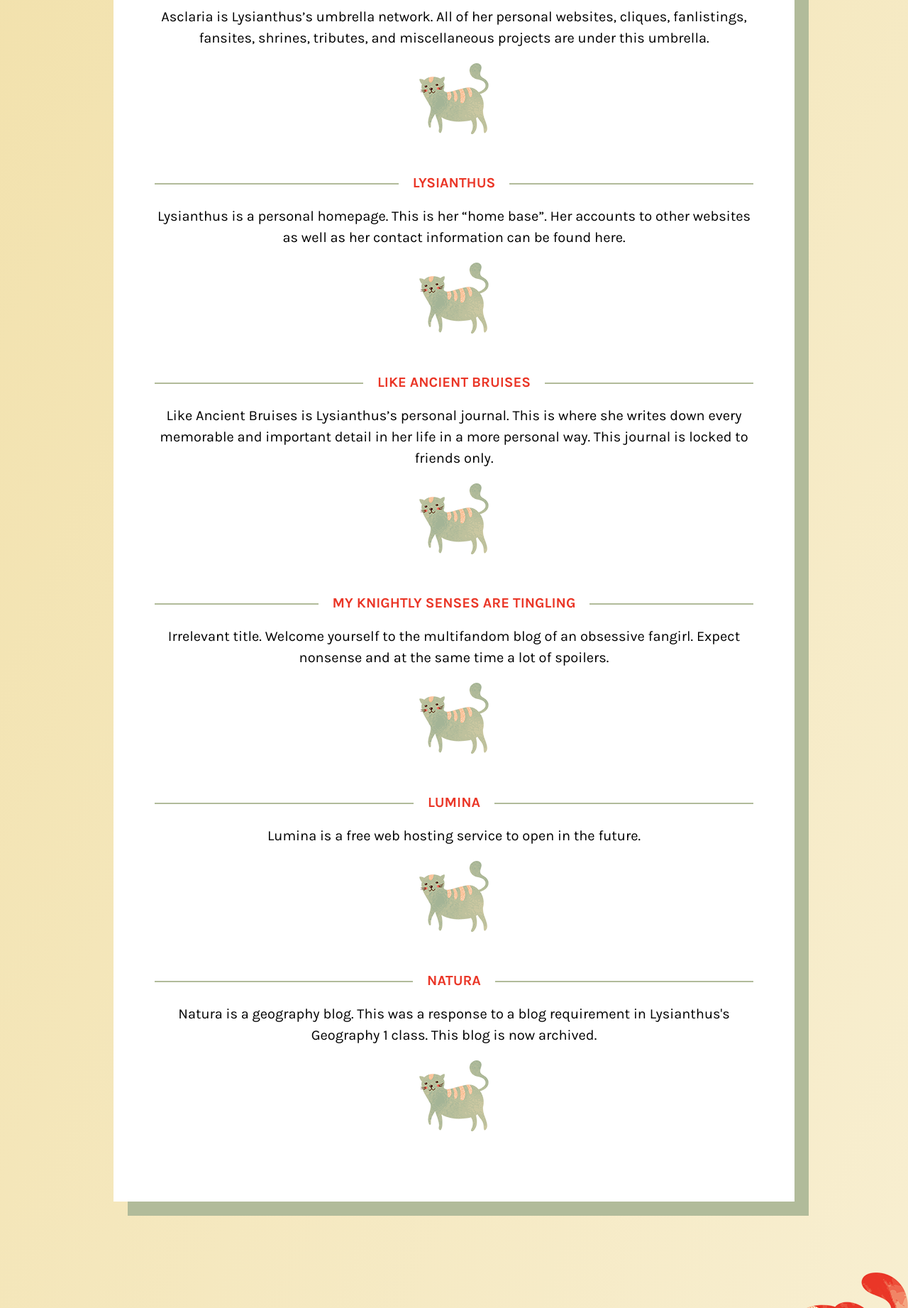
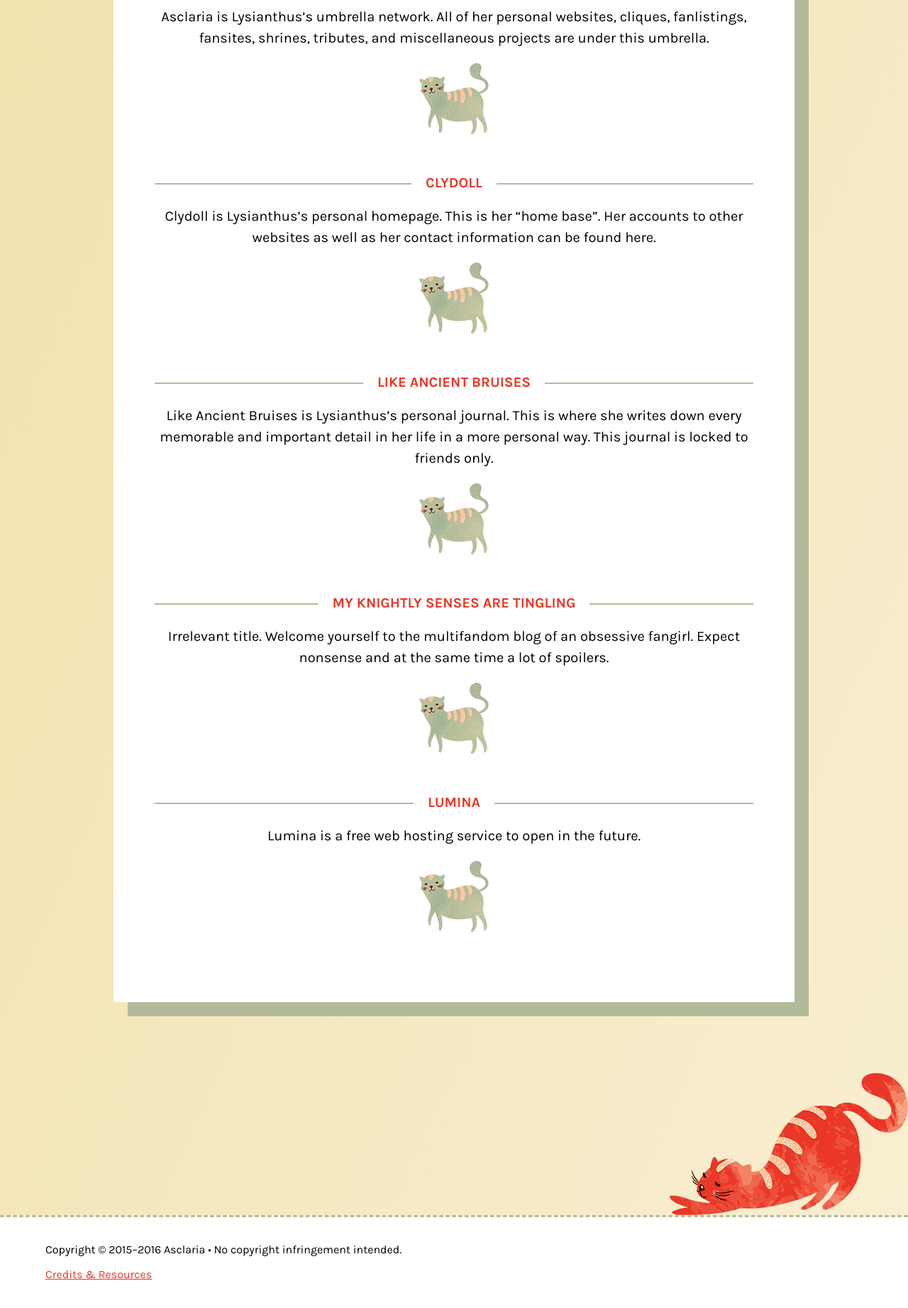
Before and after one commit to Lysianthus/asclaria, a PHP site: page /static/projects_personal.php in a window 1280 px wide. Shown: the part 1101-2944 px from the top of the page at 71% size. After the commit the page ends 2904 px from the top, so only its background shows below. Run offline with PHP 8.4, Linux system fonts and the light colour scheme; some libraries are stand-ins or nearby versions.

Commit message:
[New] Archived Projects

```diff
--- a/static/projects_personal.php
+++ b/static/projects_personal.php
@@ -18,9 +18,9 @@
 				<p><a class="go" target="_blank" href="http://asclaria.org"><img alt="" src="/assets/images/friendly_cat.png" /></a></p>
 			</div> <!-- .project -->
 			<div class="project">
-				<h2 class="project-title"><span>Lysianthus</span></h2>
-				<p>Lysianthus is a personal homepage. This is her “home base”. Her accounts to other websites as well as her contact information can be found here.</p>
-				<p><a class="go" target="_blank" href="http://lysianthus.xyz"><img alt="" src="/assets/images/friendly_cat.png" /></a></p>
+				<h2 class="project-title"><span>Clydoll</span></h2>
+				<p>Clydoll is Lysianthus’s personal homepage. This is her “home base”. Her accounts to other websites as well as her contact information can be found here.</p>
+				<p><a class="go" target="_blank" href="http://clydoll.me"><img alt="" src="/assets/images/friendly_cat.png" /></a></p>
 			</div> <!-- .project -->
 			<div class="project">
 				<h2 class="project-title"><span>Like Ancient Bruises</span></h2>
@@ -37,11 +37,6 @@
 				<p>Lumina is a free web hosting service to open in the future.</p>
 				<p><a class="go" target="_blank" href="http://lumina.asclaria.org"><img alt="" src="/assets/images/friendly_cat.png" /></a></p>
 			</div> <!-- .project -->
-			<div class="project">
-				<h2 class="project-title"><span>Natura</span></h2>
-				<p>Natura is a geography blog. This was a response to a blog requirement in Lysianthus's Geography 1 class. This blog is now archived.</p>
-				<p><a class="go" target="_blank" href="http://natura.clydoll.me"><img alt="" src="/assets/images/friendly_cat.png" /></a></p>
-			</div> <!-- .project -->
 		</div> <!-- .projects -->
 	</div> <!-- #content -->
 
```
Also changed, not shown: static/projects_archived.php (added, +18 -0 lines).
